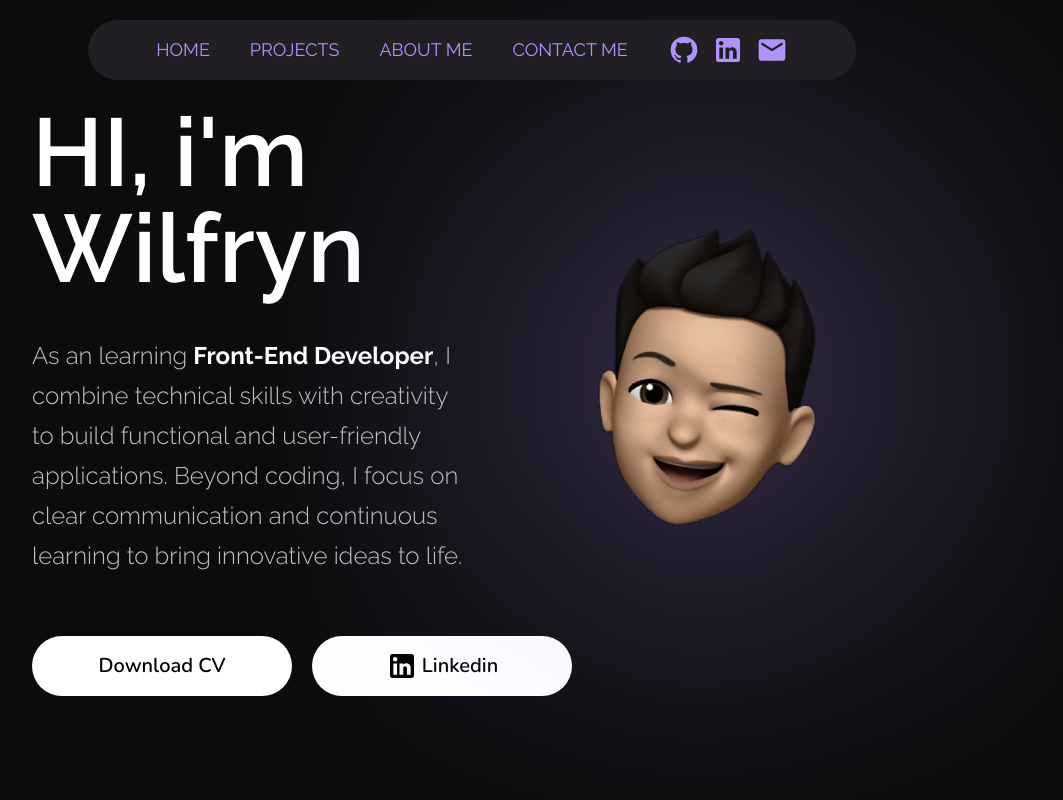
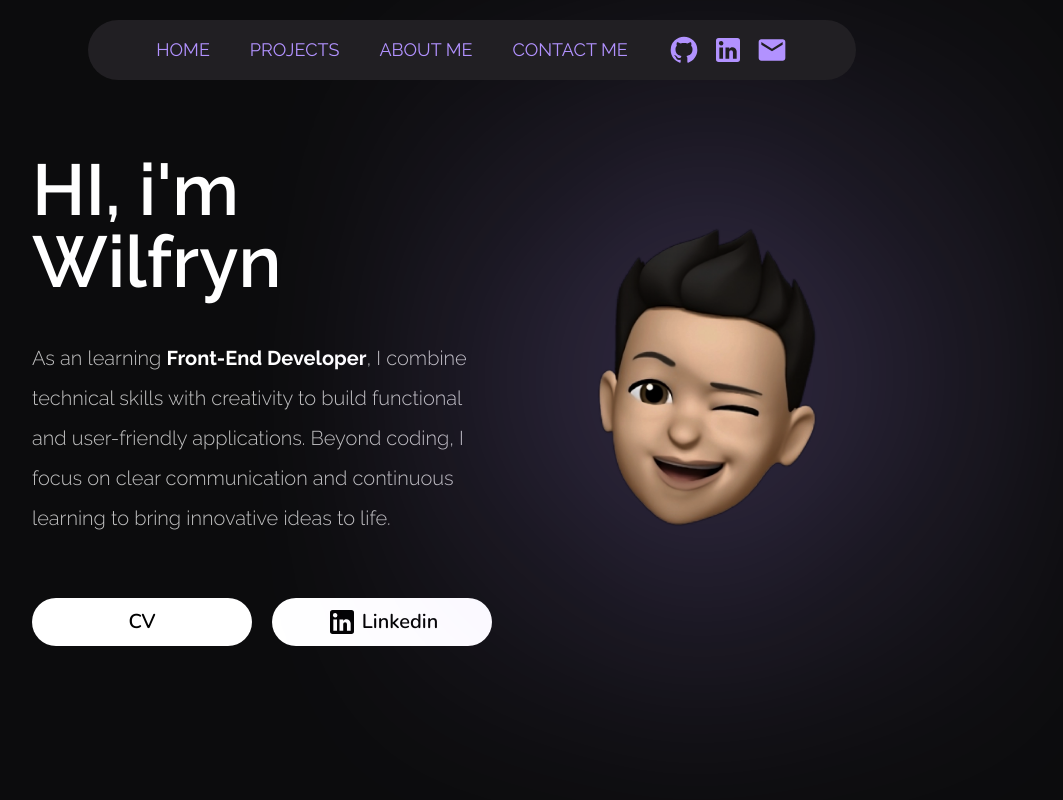
Before and after one commit to iamwilllll/portfolio, a React (Vite) app: page / in a window 1280 px wide. Shown: the top 800 px of the page, without its empty margins (168-1231 px from the left). Built offline with nearby package versions, Linux system fonts and the light colour scheme.

Commit message:
refactor(layout): Abstract action links in Header

```diff
--- a/src/layout/Header.tsx
+++ b/src/layout/Header.tsx
@@ -1,46 +1,47 @@
-import { LinkedinIcon } from '../components/icons/LinkedinIcon';
+import type { ReactNode } from 'react';
+
 import Container from '../components/Container';
 
+import { LinkedinIcon } from '../components/icons/LinkedinIcon';
+
+type linksListType = {
+    href: string;
+    name: string;
+    icon?: ReactNode;
+};
+
 function Header() {
+    const linksList: linksListType[] = [
+        { name: 'CV', href: 'https://docs.google.com/document/d/1m6El1D5_eSy4y-9MZOJ49R9_RGsTCesycKU_e96cg2A/edit?usp=sharing' },
+        { name: 'Linkedin', href: 'https://www.linkedin.com/in/iamwilllll', icon: <LinkedinIcon /> }
+    ];
     return (
         <Container className="flex flex-col lg:flex-row-reverse justify-center items-center">
             <figure className="w-11/12 lg:w-1/2 flex items-center justify-center">
-                <img
-                    src="./avatar.png"
-                    alt="Avatar image"
-                    className="mx-auto drop-shadow-[0px_0px_150px] drop-shadow-primary-color md:w-100 lg:w-full max-w-100"
-                />
+                <img src="./avatar.png" alt="Avatar image" className="mx-auto drop-shadow-[0px_0px_150px] drop-shadow-primary-color md:w-100 lg:w-full max-w-100" />
             </figure>
 
             <div className="flex flex-col items-center lg:items-start gap-15 lg:w-1/2">
                 <aside className="text-center">
-                    <h1 className="text-5xl font-semibold text-first-font-color lg:text-left lg:text-8xl mb-10">
-                        HI, i'm Wilfryn
-                    </h1>
-                    <p className="text-third-font-color text-xl mt-0 font-light lg:text-left lg:text-2xl lg:leading-10">
-                        As an learning <span className="font-bold text-first-font-color">Front-End Developer</span>, I combine
-                        technical skills with creativity to build functional and user-friendly applications. Beyond coding, I
-                        focus on clear communication and continuous learning to bring innovative ideas to life.
+                    <h1 className="text-5xl font-semibold text-first-font-color lg:text-left lg:text-7xl mb-10">HI, i'm Wilfryn</h1>
+                    <p className="text-third-font-color text-xl mt-0 font-light lg:text-left lg:text-xl lg:leading-10">
+                        As an learning <span className="font-bold text-first-font-color">Front-End Developer</span>, I combine technical skills with creativity to build functional and user-friendly
+                        applications. Beyond coding, I focus on clear communication and continuous learning to bring innovative ideas to life.
                     </p>
                 </aside>
 
                 <aside className="flex flex-col gap-2 lg:gap-5 md:flex-row">
-                    <a
-                        href="https://docs.google.com/document/d/1m6El1D5_eSy4y-9MZOJ49R9_RGsTCesycKU_e96cg2A/edit?usp=sharing"
-                        target="_blank"
-                        className="flex items-center justify-center gap-1 w-65 h-15 rounded-full bg-white font-second-font font-semibold text-xl text-black cursor-pointer hover:scale-110 hover:bg-primary-color hover:text-white transition"
-                    >
-                        Download CV
-                    </a>
-
-                    <a
-                        href="https://www.linkedin.com/in/iamwilllll"
-                        target="_blank"
-                        className="flex items-center justify-center gap-1 w-65 h-15 rounded-full bg-white font-second-font font-semibold text-xl text-black cursor-pointer hover:scale-110 hover:bg-primary-color hover:text-white transition"
-                    >
-                        <LinkedinIcon />
-                        Linkedin
-                    </a>
+                    {linksList.map(item => (
+                        <a
+                            href={item.href}
+                            title={item.name}
+                            target="_blank"
+                            className="flex items-center justify-center gap-1 w-55 h-12 rounded-full bg-white font-second-font font-semibold text-xl text-black cursor-pointer hover:scale-110 hover:bg-primary-color hover:text-white transition"
+                        >
+                            {item.icon}
+                            {item.name}
+                        </a>
+                    ))}
                 </aside>
             </div>
         </Container>
```
